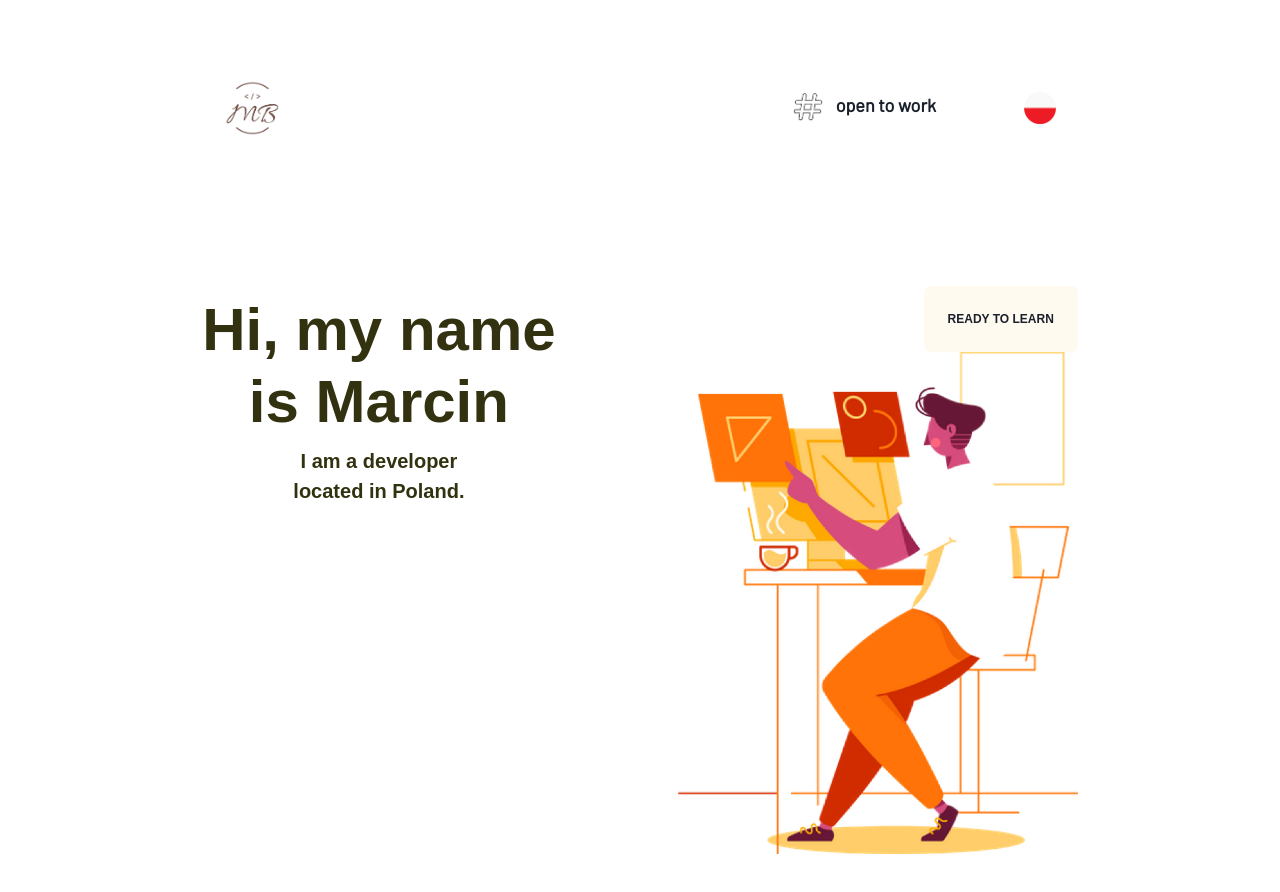
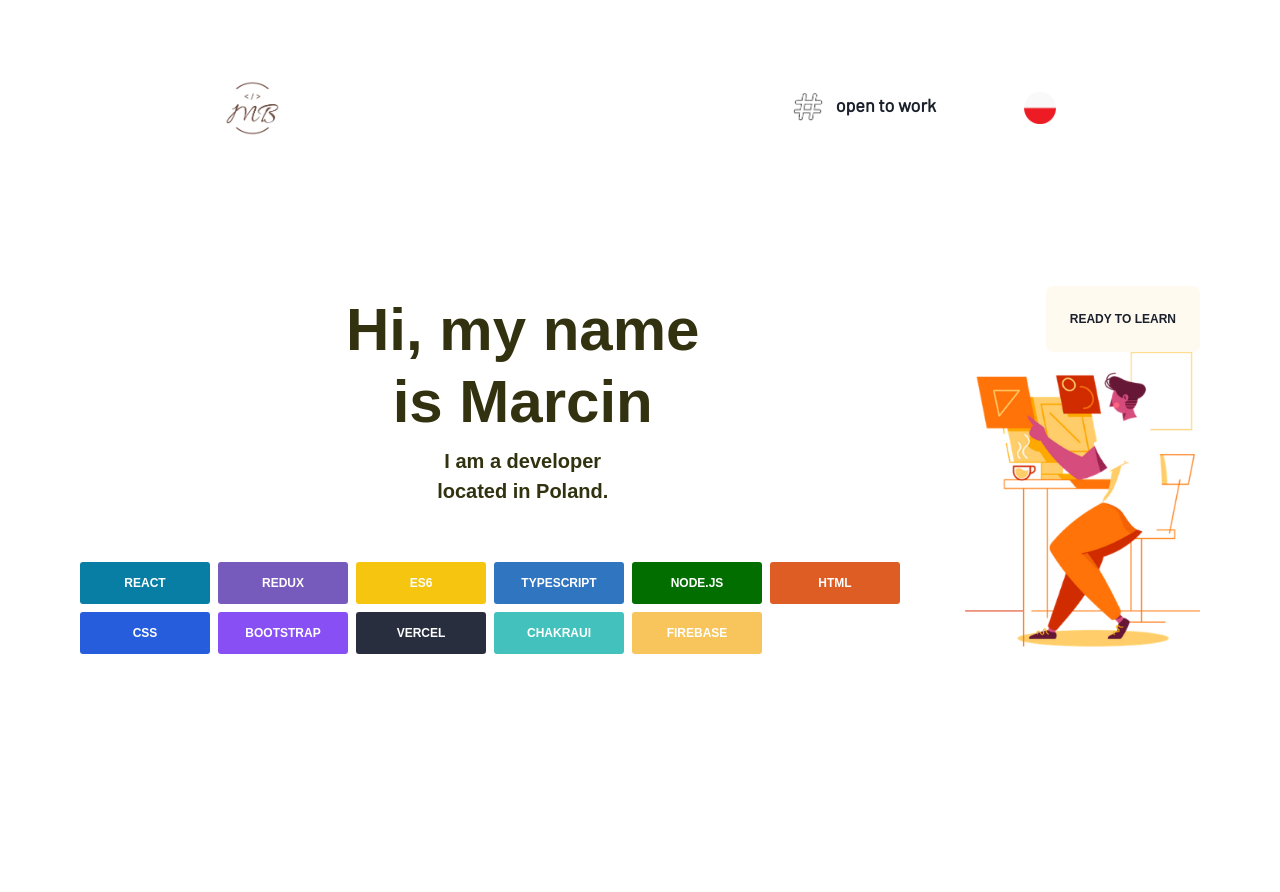
Before and after one commit to marcin-5/react-portfolio, a React (Vite) app: page / in a window 1280 px wide. Shown: the top 892 px of the page. After the commit the page ends 800 px from the top, so only its background shows below. Built offline with nearby package versions, Linux system fonts and the light colour scheme.

Commit message:
add skill badges

```diff
--- a/src/features/Landing.jsx
+++ b/src/features/Landing.jsx
@@ -1,6 +1,20 @@
 import humanImg from "@/assets/images/human.png";
-import { Badge, Box, Flex, Heading, Image, Text } from "@chakra-ui/react";
+import { Badge, Box, Flex, Heading, Image, Text, Wrap, WrapItem } from "@chakra-ui/react";
 import { useTranslation } from "react-i18next";
+
+const SKILLS = [
+  { label: "React" },
+  { label: "Redux" },
+  { label: "ES6" },
+  { label: "TypeScript" },
+  { label: "Node.js" },
+  { label: "HTML" },
+  { label: "CSS" },
+  { label: "Bootstrap" },
+  { label: "Vercel" },
+  { label: "ChakraUI" },
+  { label: "Firebase" },
+];
 
 export function Landing() {
   const { t } = useTranslation("home");
@@ -12,6 +26,15 @@ export function Landing() {
       <Text fontSize={{ base: "lg", xl: "xl" }} fontWeight={600}>
         {t("iAmDev")} <br /> {t("location")}
       </Text>
+      <Wrap mt={"14"}>
+        {SKILLS.map((skill) => (
+          <WrapItem key={skill.label}>
+            <Badge w={130} px={3} py={3} bg={skill.label} color={"white"} borderRadius={3}>
+              {skill.label}
+            </Badge>
+          </WrapItem>
+        ))}
+      </Wrap>
     </Box>
   );
   const rightSection = (
--- a/src/styles/theme.js
+++ b/src/styles/theme.js
@@ -7,6 +7,18 @@ const colors = {
   },
   secondary: "#323210",
   black: "#101001",
+
+  React: "#087EA5",
+  Redux: "#765abc",
+  TypeScript: "#2F75C0",
+  "Node.js": "#026E00",
+  ES6: "#f5c50f",
+  HTML: "#dd5d25",
+  CSS: "#255ddd",
+  Bootstrap: "#884ff4",
+  Firebase: "#f7c55c",
+  Vercel: "#292e3e",
+  ChakraUI: "#43c2bd",
 };
 
 const fonts = {
```
